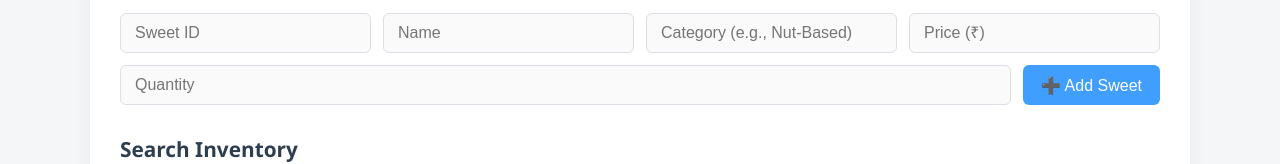
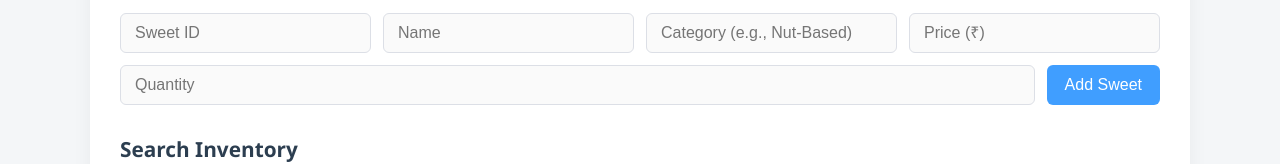
Before and after one commit to YahyaDumba/SweetShop_Management_System, a website with bundled scripts: page frontend/index.html in a window 1280 px wide. Shown: the part 216-380 px from the top of the page. Built offline with nearby package versions, Linux system fonts and the light colour scheme.

Commit message:
Polish index.html, style.css and app.js files for better understanding and cleaner code

```diff
--- a/frontend/index.html
+++ b/frontend/index.html
@@ -32,7 +32,7 @@
         <input type="text" placeholder="Category (e.g., Nut-Based)" id="sweetCategory" required />
         <input type="number" placeholder="Price (₹)" id="sweetPrice" required />
         <input type="number" placeholder="Quantity" id="sweetQuantity" required />
-        <button type="submit">➕ Add Sweet</button>
+        <button type="submit">Add Sweet</button>
       </form>
     </section>
 
```
